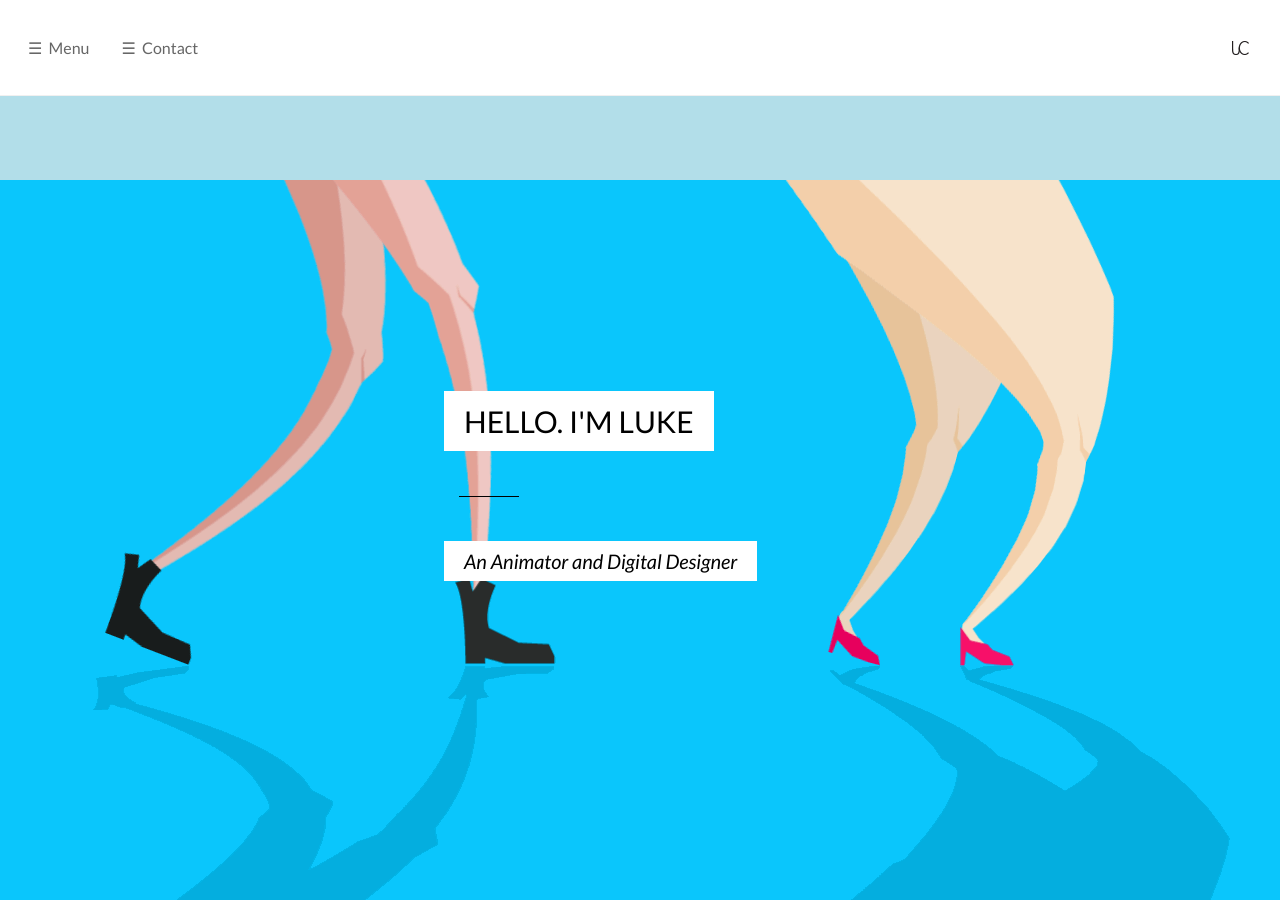
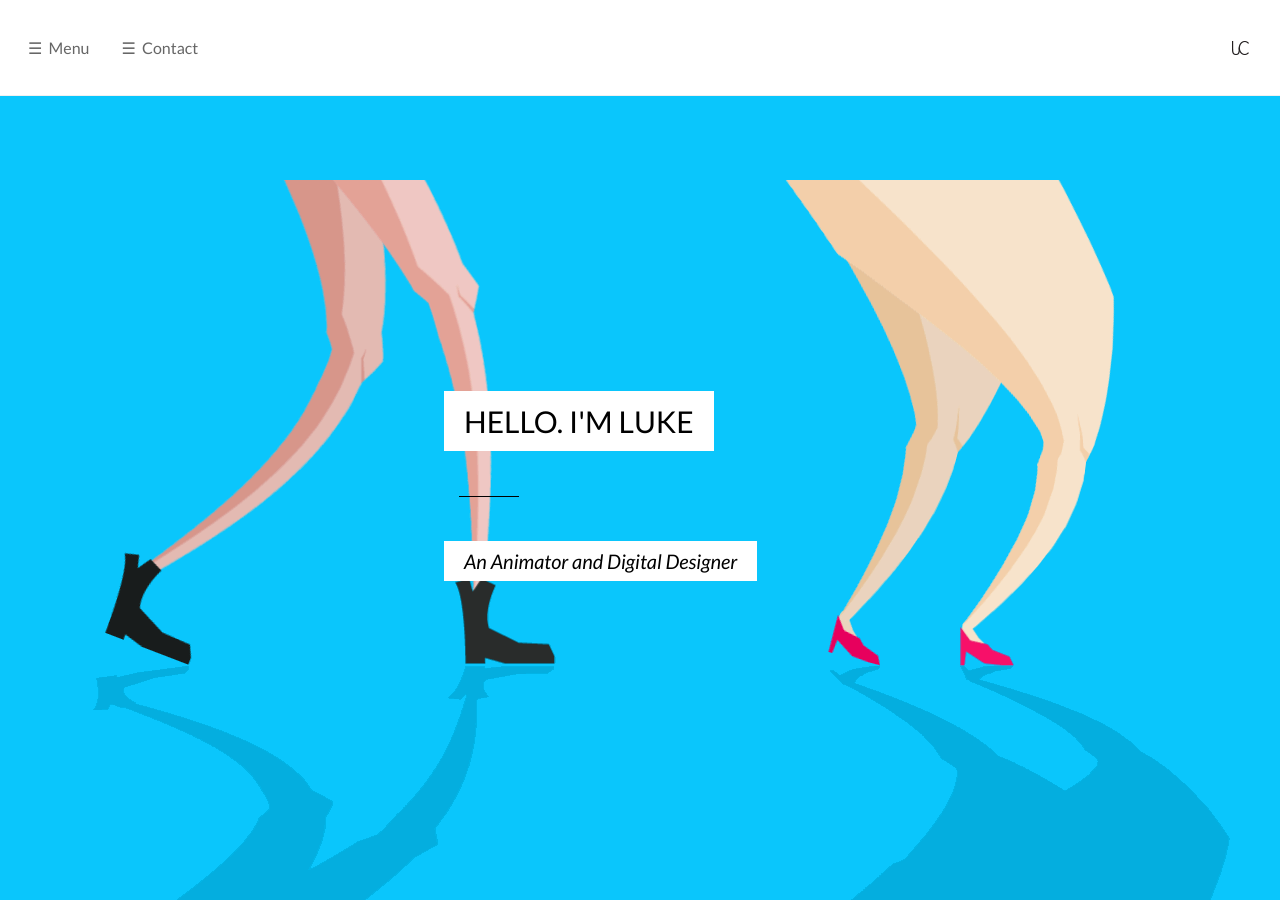
Before and after one commit to lukecarlton/lukecarlton.com, a Jekyll site: the page built from index.html, in a window 1280 px wide. Built offline with Jekyll 4.4.1, drawn with Linux system fonts in a browser that asks for light colours; Markdown is read by kramdown in place of the engine named in the settings; the list of posts is cut into pages by our own code.

Commit message:
Menu/HomepageBg colour

```diff
--- a/_config.yml
+++ b/_config.yml
@@ -17,8 +17,8 @@ tumblr_url:   "http://www.toanimatelikethis.tumblr.com"
 # Expects six-character hash codes
 menu_background_colour:        "000000"
 menu_text_colour:              "FFFFFF"
-menu_text_active_colour:       "5cc8df"
-home_background_colour:        "b2dee9"
+menu_text_active_colour:       "0ac6fc"
+home_background_colour:        "0ac6fc"
 home_intro_text_colour:        "FFFFFF"
 home_intro_text_shadow_colour: "000000"
 # Lives under the /images folder, expects the file name
```
